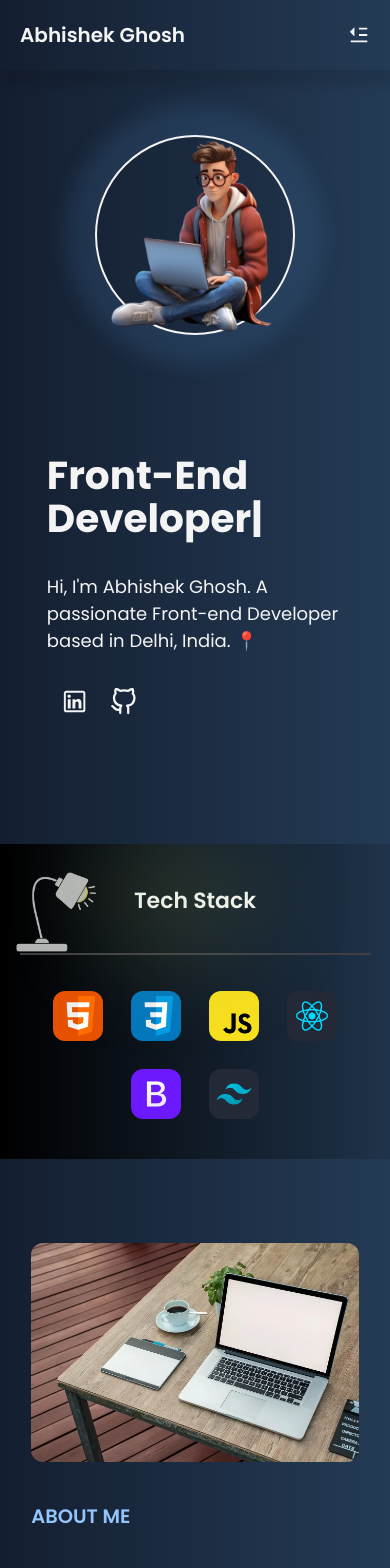
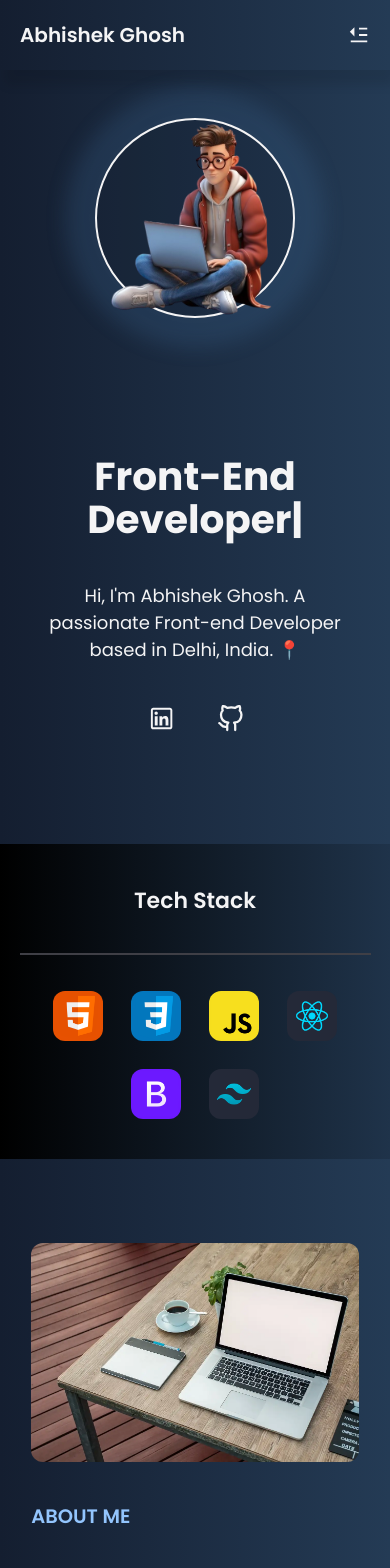
Before and after one commit to abhishekGhosh99/Portfolio, a React (Vite) app: page / in a window 390 px wide. Shown: the top 1568 px of the page. Built offline with nearby package versions, Linux system fonts and the light colour scheme.

Commit message:
Made some changes for mobile devices

```diff
--- a/src/Contact.jsx
+++ b/src/Contact.jsx
@@ -47,21 +47,21 @@ const Contact = () => {
             </div>
           </div>
         </div>
-        <div className="copyright py-[20vw] lg:pt-[8vw] flex justify-between w-full items-center">
-          <div className="left w-1/2">
-            <h1 className="text-[3vw] lg:text-[1.4vw] font-bold">
-              Copyright © 2024. All rights are reserved
+        <div className="copyright py-[20vw] lg:py-0 lg:pt-[8vw] flex flex-col-reverse lg:flex-row justify-between w-full items-center gap-10 lg:gap-0">
+          <div className="left w-full lg:w-1/2">
+            <h1 className="text-[3vw] lg:text-[1.4vw] font-bold text-center lg:text-start">
+              Copyright © 2024. All rights are reserved.
             </h1>
           </div>
-          <div className="right w-1/2 flex flex-row justify-end items-center gap-5 ">
+          <div className="right w-1/2 flex flex-row justify-center lg:justify-end items-center gap-10 lg:gap-5">
             <a
               href="https://www.linkedin.com/in/abhishek-ghosh-188125226/"
               target="_blank"
             >
-              <LiaLinkedin className="text-[5vw] lg:text-[3vw] hover:text-blue-400" />
+              <LiaLinkedin className="text-[8vw] lg:text-[3vw] hover:text-blue-400" />
             </a>
             <a href="https://github.com/abhishekGhosh99" target="_blank">
-              <FiGithub className="text-[5vw] lg:text-[2.5vw] hover:text-blue-400" />
+              <FiGithub className="text-[6vw] lg:text-[2.5vw] hover:text-blue-400" />
             </a>
           </div>
         </div>
--- a/src/LandingPage.jsx
+++ b/src/LandingPage.jsx
@@ -7,13 +7,9 @@ import { TypeAnimation } from "react-type-animation";
 const LandingPage = () => {
   return (
     <div id="home">
-      <div className="landing-page w-full h-[100vh] px-[12vw] md:px-[10vw] lg:px-[13vw] py-[15vh] md:py-[28vh] flex flex-col-reverse md:flex-row justify-between gap-0 md:gap-[50px] lg:gap-10">
-        <div className="left w-full lg:w-1/2 flex lg:block flex-col justify-center items-center gap-2 lg:gap-0">
-          {/* <h1 className="w-full text-[5vw] font-bold leading-[6vw]">
-            Front-End <span className="text-[6vw] font-bold">Developer</span>
-          </h1> */}
-
-          <h1 className="w-full text-[10vw] sm:text-[7.6vw] lg:text-[5vw] font-bold leading-[11vw] lg:leading-[6vw]">
+      <div className="landing-page w-full h-[100vh] px-[9vw] md:px-[10vw] lg:px-[13vw] py-[13vh] md:py-[28vh] flex flex-col-reverse md:flex-row justify-between gap-0 md:gap-[50px] lg:gap-10">
+        <div className="left w-full lg:w-1/2 flex lg:block flex-col justify-center items-center gap-4 lg:gap-0">
+          <h1 className="w-full text-[10vw] sm:text-[7.6vw] lg:text-[5vw] font-bold leading-[11vw] lg:leading-[6vw] text-center lg:text-start">
             <TypeAnimation
               sequence={["Front-End Developer", 1000]}
               wrapper="span"
@@ -22,12 +18,11 @@ const LandingPage = () => {
               repeat={Infinity}
             />
           </h1>
-
-          <p className="lg:leading-[2.5vw] py-6 font-normal text-[18px] sm:text-[20px] lg:text-lg">
+          <p className="lg:leading-[2.5vw] py-6 font-normal text-[18px] sm:text-[20px] lg:text-lg text-center lg:text-start">
             Hi, I'm Abhishek Ghosh. A passionate Front-end Developer based in
             Delhi, India. 📍
           </p>
-          <div className="icons flex flex-row justify-start items-center w-full px-3 gap-5 ">
+          <div className="icons flex flex-row justify-center lg:justify-start items-center w-full px-3 gap-10 lg:gap-5 ">
             <a
               href="https://www.linkedin.com/in/abhishek-ghosh-188125226/"
               target="_blank"
--- a/src/TechStack.jsx
+++ b/src/TechStack.jsx
@@ -13,7 +13,7 @@ const TechStack = () => {
   return (
     <div>
       <div className="techstack relative w-full bg-zinc-200 text-zinc-100 flex flex-col lg:flex-row justify-center items-center gap-9 px-[10vw] py-10 overflow-hidden">
-        <div className="lamp absolute left-4 sm:left-[22vw] md:left-[28vw] lg:left-[15%] top-7 lg:bottom-[0%] flex flex-row">
+        <div className="lamp hidden md:flex absolute left-4 sm:left-[22vw] md:left-[28vw] lg:left-[15%] top-7 lg:bottom-[0%] lg:flex flex-row">
           <img src={lamp} className="w-[80px] lg:w-[100px] opacity-70" alt="" />
           <div className="lamp-light absolute w-[20px] lg:w-[40px] lg:h-[40px] rounded-full top-[3px] right-[10px]"></div>
         </div>
@@ -51,10 +51,6 @@ const TechStack = () => {
             className="w-[50px] rounded-xl  hover:scale-110 hover:-translate-y-2 hover:ease-in-out hover:duration-200"
           />
         </div>
-        {/* <div className="lamp absolute right-[4%] top-[10%] flex flex-row">
-          <img src={lamp} className="w-[100px] transform scale-x-[-1]" alt="" />
-          <div className="lamp-light absolute w-[40px] h-[40px] rounded-full top-[2px] right-[50px]"></div>
-        </div> */}
       </div>
     </div>
   );
```
Also changed, not shown: src/App.jsx (+10 -2 lines).
